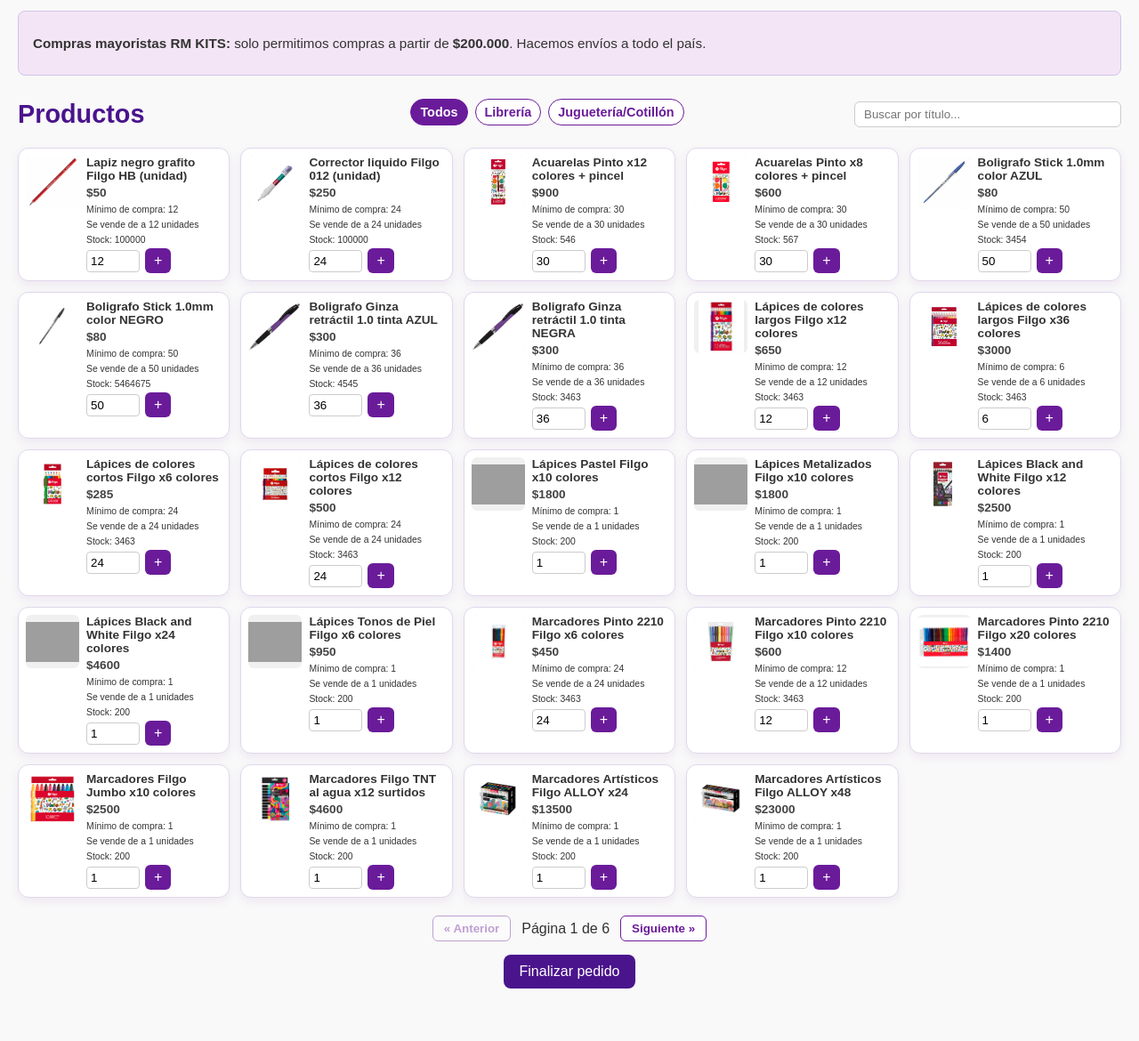
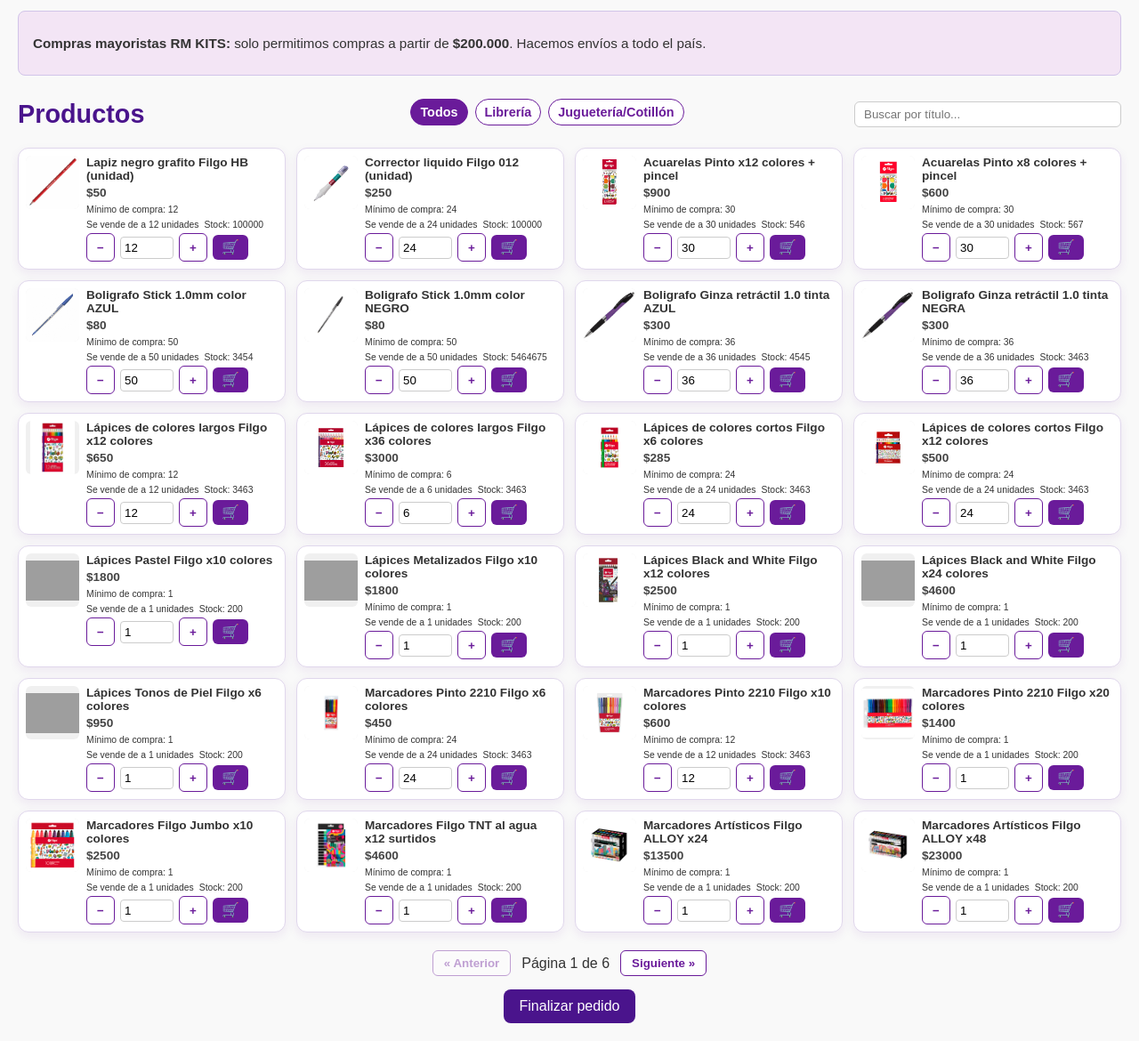
Before and after one commit to lulikatzz/rmkits, a Flask app: page / in a window 1280 px wide. Shown: the part 80-1250 px from the top of the page at 89% size. Before the commit the page ends 1191 px from the top, so only its background shows below. Run offline with Flask 3, Linux system fonts and the light colour scheme; data comes from the database, SQL or seed files in the repository; both versions use the stored data as it was after the commit; some libraries are stand-ins or nearby versions; grey boxes are pictures that could not be loaded.

Commit message:
agregue icono; botones - + y carrito; cambios css

```diff
--- a/static/css/style.css
+++ b/static/css/style.css
@@ -42,7 +42,7 @@
   .grid {
     display: grid;
     gap: 12px;
-    grid-template-columns: repeat(auto-fill, minmax(220px, 1fr));
+    grid-template-columns: repeat(auto-fill, minmax(250px, 1fr));
     margin-bottom: 20px;
   }
 
@@ -56,6 +56,7 @@
     align-items: flex-start;
     position: relative;
     min-height: 100px;
+    min-width: 200px;
     overflow: hidden;
     font-size: 0.85rem;
     box-shadow: 0 4px 12px rgba(106,27,154,0.08);
@@ -368,3 +369,25 @@
   overflow-wrap: anywhere;   /* rompe palabras largas (códigos, etc.) */
   word-break: break-word;
 }
+.qty-btn {
+  min-width: 32px;
+  height: 32px;
+  padding: 0 8px;
+  border: 1px solid #6a1b9a;
+  background: #fff;
+  color: #6a1b9a;
+  border-radius: 6px;
+  font-weight: 700;
+  cursor: pointer;
+}
+
+.add-btn {
+  background: #6a1b9a;
+  border: none;
+  color: #fff;
+  padding: 6px 10px;
+  border-radius: 6px;
+  cursor: pointer;
+  font-size: 1rem;
+  line-height: 1;
+}
--- a/templates/carrito.html
+++ b/templates/carrito.html
@@ -5,6 +5,7 @@
   <meta name="viewport" content="width=device-width, initial-scale=1">
   <title>Carrito - RM KITS</title>
   <link rel="stylesheet" href="/static/css/style.css">
+  <link rel="icon" type="image/ico" href="/static/img/iconorm.ico">
 </head>
 <body>
   <div class="top-bar">
--- a/templates/index.html
+++ b/templates/index.html
@@ -5,6 +5,8 @@
   <meta name="viewport" content="width=device-width, initial-scale=1">
   <title>Lista de precios - RM KITS</title>
   <link rel="stylesheet" href="/static/css/style.css">
+  <link rel="icon" type="image/ico" href="/static/img/iconorm.ico">
+
 </head>
 <body>
   <div class="top-bar">
@@ -68,9 +70,15 @@
           <span class="multiplo"></span>
           <span class="stock"></span>
         </div>
-        <div class="acciones">
+        <!-- <div class="acciones">
           <input type="number" class="cantidad" placeholder="Cant." min="1">
           <button class="agregar-btn">+</button>
+        </div> -->
+        <div class="acciones">
+          <button class="qty-btn menos" type="button">−</button>
+          <input type="number" class="cantidad" placeholder="Cant." min="1">
+          <button class="qty-btn mas" type="button">+</button>
+          <button class="add-btn" type="button" title="Agregar al carrito">🛒</button>
         </div>
       </div>
     </div>
@@ -166,30 +174,107 @@
         node.querySelector(".multiplo").textContent = `Se vende de a ${p.multiplo} unidades`;
         node.querySelector(".stock").textContent = `Stock: ${p.stock}`;
 
+        // const input = node.querySelector(".cantidad");
+        // input.min = p.minimo; input.value = p.minimo; input.step = p.multiplo;
+
+        // const btn = node.querySelector(".agregar-btn");
+        // btn.addEventListener("click", () => {
+        //   const cantidad = parseInt(input.value, 10);
+        //   if (isNaN(cantidad) || cantidad < p.minimo) {
+        //     alertBox({ icon:"warning", title:"Mínimo de compra", text:`La cantidad mínima es ${p.minimo}.` });
+        //     return;
+        //   }
+        //   if (cantidad % p.multiplo !== 0) {
+        //     alertBox({ icon:"warning", title:"Cantidad Inválida", text:`Se venden en packs o cajas cerradas de ${p.multiplo} unidades. Debes elegir un multiplo de ese valor` });
+        //     return;
+        //   }
+        //   if (cantidad > p.stock) {
+        //     alertBox({ icon:"error", title:"Sin stock suficiente", text:`Disponible: ${p.stock}.` });
+        //     return;
+        //   }
+        //   const existente = carrito.find(c => c.id === p.id);
+        //   if (existente) existente.cantidad += cantidad;
+        //   else carrito.push({ id:p.id, codigo:p.codigo, titulo:p.titulo, precio:p.precio, multiplo:p.multiplo, cantidad });
+        //   guardarCarrito();
+        //   toast("Agregado al carrito");
+        // });
+        // ===== NUEVO BLOQUE para [-] [input] [+] [🛒] =====
           const input = node.querySelector(".cantidad");
-        input.min = p.minimo; input.value = p.minimo; input.step = p.multiplo;
+          input.min = p.minimo;
+          input.step = p.multiplo;
+          input.value = p.minimo;
 
-        const btn = node.querySelector(".agregar-btn");
-        btn.addEventListener("click", () => {
+          const btnMenos = node.querySelector(".menos");
+          const btnMas   = node.querySelector(".mas");
+          // const btnAdd   = node.querySelector(".agregar-btn"); // el 🛒
+          const btnAdd = node.querySelector(".add-btn"); // el 🛒
+
+
+          function maxValidoPorStock() {
+            // mayor múltiplo <= stock
+            const k = Math.floor(p.stock / p.multiplo);
+            return Math.max(0, k * p.multiplo);
+          }
+
+          function snapCantidad(n) {
+            if (isNaN(n)) n = p.minimo;
+            // redondeo al múltiplo más cercano
+            n = Math.round(n / p.multiplo) * p.multiplo;
+            // respetar mínimo
+            if (n < p.minimo) n = p.minimo;
+            // respetar tope por stock (múltiplo)
+            const topo = maxValidoPorStock();
+            if (topo > 0) n = Math.min(n, topo);
+            else n = 0; // sin stock suficiente
+            return n;
+          }
+
+          function ajustar(delta) {
+            let n = parseInt(input.value, 10);
+            if (isNaN(n)) n = p.minimo;
+            n += delta * p.multiplo;              // suma/resta por múltiplos
+            input.value = snapCantidad(n);        // encaja al múltiplo válido
+          }
+
+          // Click en - y +
+          btnMenos.addEventListener("click", () => ajustar(-1));
+          btnMas.addEventListener("click", () => ajustar(+1));
+
+          // Si el usuario escribe a mano, encajamos al múltiplo válido
+          input.addEventListener("change", () => {
+            const nuevo = snapCantidad(parseInt(input.value, 10));
+            input.value = nuevo;
+            if (nuevo === 0) {
+              alertBox({ icon:"error", title:"Sin stock", text:`No hay stock suficiente para cumplir el mínimo/múltiplo.` });
+            }
+          });
+
+          // Botón 🛒 (agregar al carrito)
+          btnAdd.addEventListener("click", () => {
             const cantidad = parseInt(input.value, 10);
-          if (isNaN(cantidad) || cantidad < p.minimo) {
+
+            if (!cantidad || cantidad < p.minimo) {
               alertBox({ icon:"warning", title:"Mínimo de compra", text:`La cantidad mínima es ${p.minimo}.` });
               return;
             }
             if (cantidad % p.multiplo !== 0) {
-            alertBox({ icon:"warning", title:"Cantidad Inválida", text:`Se venden en packs o cajas cerradas de ${p.multiplo} unidades. Debes elegir un multiplo de ese valor` });
+              alertBox({ icon:"warning", title:"Cantidad inválida", text:`Debe ser múltiplo de ${p.multiplo}.` });
               return;
             }
             if (cantidad > p.stock) {
               alertBox({ icon:"error", title:"Sin stock suficiente", text:`Disponible: ${p.stock}.` });
               return;
             }
+
             const existente = carrito.find(c => c.id === p.id);
             if (existente) existente.cantidad += cantidad;
             else carrito.push({ id:p.id, codigo:p.codigo, titulo:p.titulo, precio:p.precio, multiplo:p.multiplo, cantidad });
+
             guardarCarrito();
             toast("Agregado al carrito");
           });
+          // ===== FIN NUEVO BLOQUE =====
+
 
         cont.appendChild(node);
       });
@@ -248,6 +333,8 @@
 
       document.getElementById("finalizar-pedido-btn").addEventListener("click", irCarrito);
     });
+
+
   </script>
 </body>
 </html>
```
Also changed, not shown: productos.db, static/img/iconorm.ico (added). Lines whose indentation alone changed are shown as unchanged.
